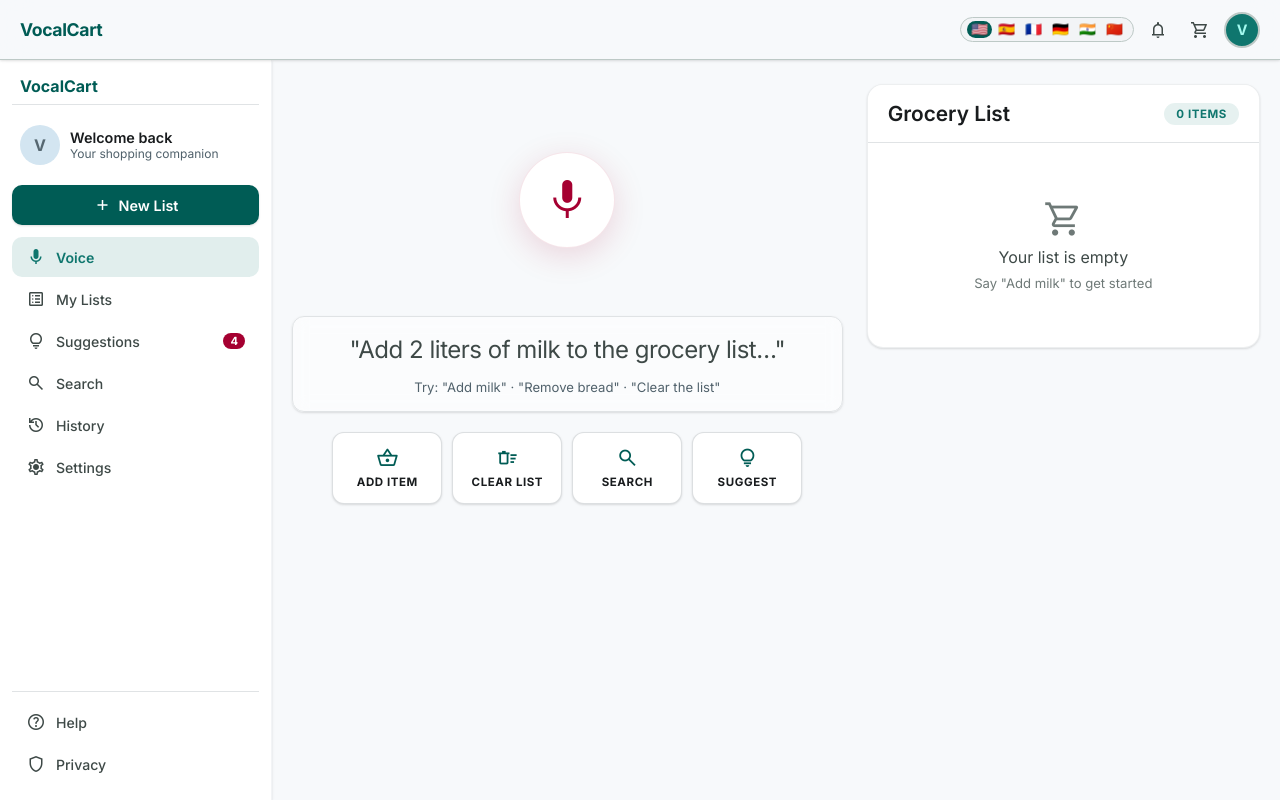
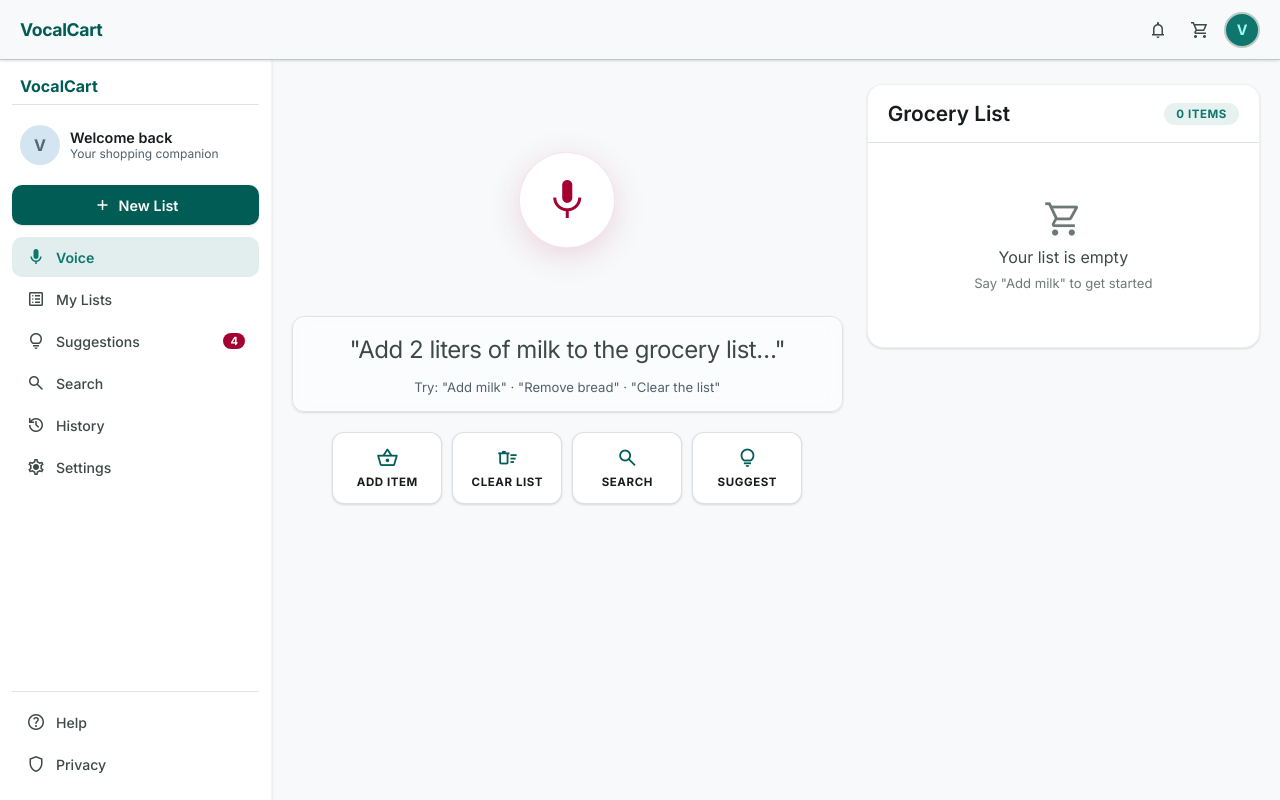
Before and after one commit to 05kartikey/Voice-Command-Shopping-Assistant, a React (Vite) app: page / in a window 1280 px wide. Built offline with nearby package versions, Linux system fonts and the light colour scheme.

Commit message:
fix: remove language selector from header to fix ui layout

```diff
--- a/src/App.tsx
+++ b/src/App.tsx
@@ -171,11 +171,6 @@ export default function App() {
         </button>
         <span className="vc-topnav-brand">VocalCart</span>
         <div className="vc-topnav-right">
-          <div className="vc-lang-row">
-            {LANGS.map(l => (
-              <button key={l.code} className={`vc-lang-btn ${lang === l.code ? 'active' : ''}`} onClick={() => setLang(l.code)}>{l.flag}</button>
-            ))}
-          </div>
           <button className="vc-icon-btn"><span className="material-symbols-outlined">notifications</span></button>
           <button className="vc-icon-btn"><span className="material-symbols-outlined">shopping_cart</span></button>
           <div className="vc-avatar">V</div>
```
